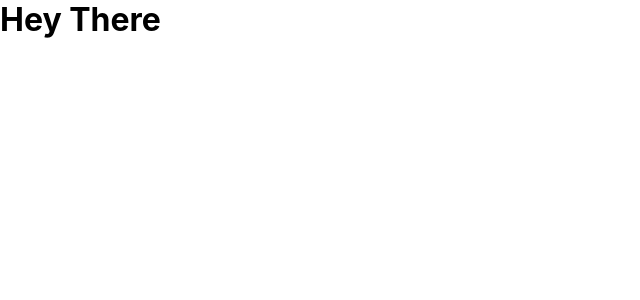
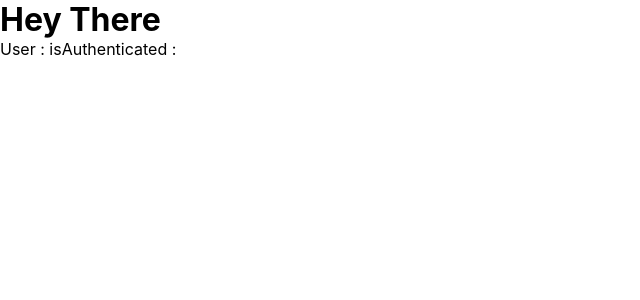
Before and after one commit to bhusalashish/CoFoundersTown, a React (Create React App) app in the folder frontend/bloggingapp/: page / in a window 1280 px wide. Shown: the top 300 px of the page, without its empty margins (0-640 px from the left). Built offline with nearby package versions, Linux system fonts and the light colour scheme; no server answers.

Commit message:
added context to make authentication information to be available through out the app

```diff
--- a/frontend/bloggingapp/src/App.js
+++ b/frontend/bloggingapp/src/App.js
@@ -1,11 +1,18 @@
-import React from "react";
-// import { BrowserRouter as Router, Route, Link } from "react-router-dom";
+import React, { useContext } from "react";
+import { AuthContext } from "./Contexts/AuthContextProvider";
 import "./App.css";
 
 function App() {
+    const { user, setUser, isAuthenticated, setIsAuthenticated } = useContext(
+        AuthContext
+    );
+    console.log(user);
+    console.log(isAuthenticated);
     return (
         <div className="App">
             <h1>Hey There</h1>
+            User : {user}
+            isAuthenticated : {isAuthenticated}
         </div>
     );
 }
--- /dev/null
+++ b/frontend/bloggingapp/src/Contexts/AuthContextProvider.js
@@ -0,0 +1,39 @@
+import React, { useState, useEffect } from "react";
+import AuthService from "../Services/AuthService";
+
+export const AuthContext = React.createContext();
+
+function AuthContextProvider({ children }) {
+    const [user, setUser] = useState(null);
+    const [isAuthenticated, setIsAuthenticated] = useState(false);
+    const [isLoaded, setIsLoaded] = useState(true);
+
+    useEffect(() => {
+        AuthService.isAuthenticated().then((data) => {
+            setUser(data.user);
+            setIsAuthenticated(data.isAuthenticated);
+            setIsLoaded(true);
+        });
+    }, []);
+
+    return (
+        <div>
+            {!isLoaded ? (
+                <h1>Loading</h1>
+            ) : (
+                <AuthContext.Provider
+                    value={{
+                        user,
+                        setUser,
+                        isAuthenticated,
+                        setIsAuthenticated,
+                    }}
+                >
+                    {children}
+                </AuthContext.Provider>
+            )}
+        </div>
+    );
+}
+
+export default AuthContextProvider;
--- a/frontend/bloggingapp/src/Services/AuthService.js
+++ b/frontend/bloggingapp/src/Services/AuthService.js
@@ -1,4 +1,4 @@
-export default {
+const AuthService = {
     login: (user) => {
         // console.log(user);
         return fetch("/user/login", {
@@ -39,8 +39,10 @@ export default {
             else
                 return {
                     isAuthenticated: false,
-                    user: { username: "", name: {} },
+                    user: "",
                 };
         });
     },
 };
+
+export default AuthService;
--- a/frontend/bloggingapp/src/index.js
+++ b/frontend/bloggingapp/src/index.js
@@ -1,14 +1,20 @@
-import React from 'react';
-import ReactDOM from 'react-dom';
-import './index.css';
-import App from './App';
-import reportWebVitals from './reportWebVitals';
+import React from "react";
+import ReactDOM from "react-dom";
+import "./index.css";
+import App from "./App";
+import reportWebVitals from "./reportWebVitals";
+
+// importing auth context provider so that the context isAuthenticated and
+// user will be available throughout our app
+import AuthContextProvider from "./Contexts/AuthContextProvider";
 
 ReactDOM.render(
-  <React.StrictMode>
-    <App />
-  </React.StrictMode>,
-  document.getElementById('root')
+    <React.StrictMode>
+        <AuthContextProvider>
+            <App />
+        </AuthContextProvider>
+    </React.StrictMode>,
+    document.getElementById("root")
 );
 
 // If you want to start measuring performance in your app, pass a function
```
